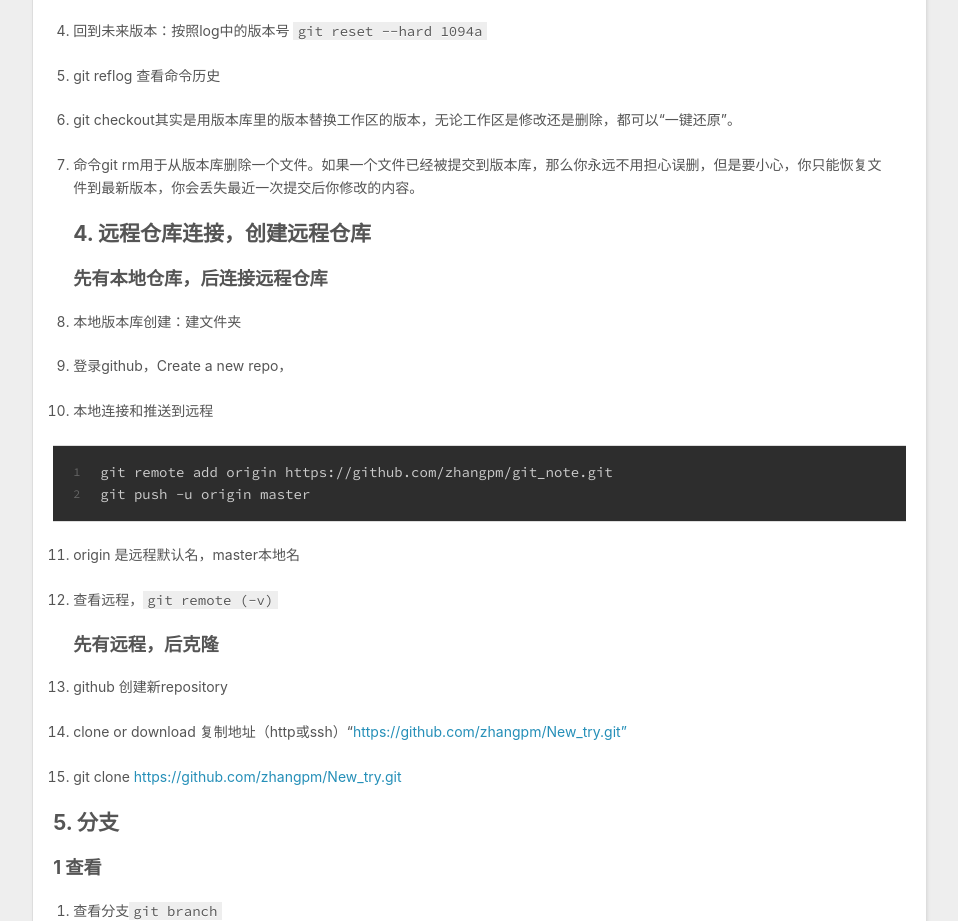
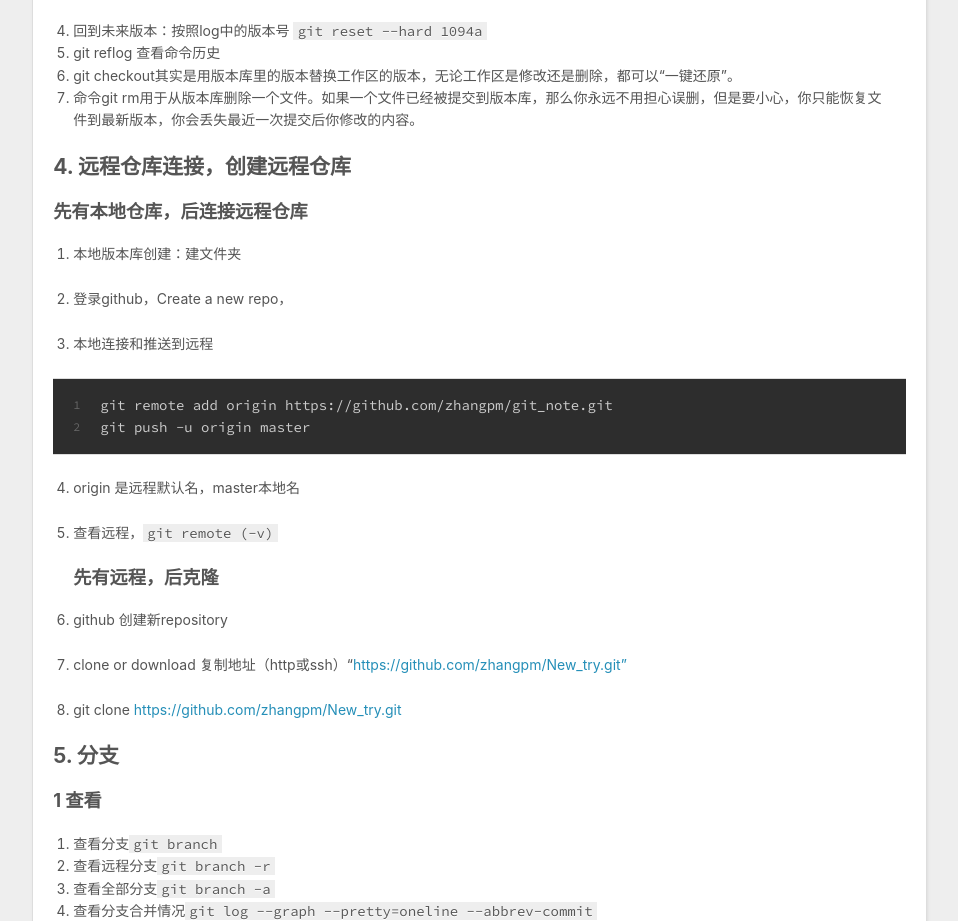
Before and after one commit to zhangpm/zhangpm.github.io, a plain HTML site: page 2019/06/09/git/index.html in a window 1280 px wide. Shown: the part 2262-3183 px from the top of the page, without its empty margins (8-966 px from the left). Drawn offline with nearby package versions, Linux system fonts and the light colour scheme.

Commit message:
Site updated: 2019-06-09 21:17:16

```diff
--- a/2019/06/09/git/index.html
+++ b/2019/06/09/git/index.html
@@ -16,7 +16,7 @@
 <meta property="og:locale" content="default">
 <meta property="og:image" content="http://yoursite.com/git_3part.png">
 <meta property="og:image" content="http://yoursite.com/git_reset.jpg">
-<meta property="og:updated_time" content="2019-06-09T13:13:42.155Z">
+<meta property="og:updated_time" content="2019-06-09T13:17:08.936Z">
 <meta name="twitter:card" content="summary">
 <meta name="twitter:title" content="GitHub_Learn">
 <meta name="twitter:description" content="GitHub_Learn https://git-scm.com/dochttps://www.liaoxuefeng.com/ git bash 基本命令同linux bash命令，如ls，mkdir，rm等  0. 三个区域 工作区（working Directory）：简单的理解你在电脑里能看到的目录。 暂存区（stage）：Git的版本库里存了很多东西，其中最重要的就是称为stage（或者">
@@ -134,14 +134,12 @@
 </ol>
 <p>慎用hard<br><img src="/git_reset.jpg" alt="Pic_dlog2" title="dlog"></p>
 <ol start="4">
-<li><p>回到未来版本：按照log中的版本号 <code>git reset --hard 1094a</code></p>
-</li>
-<li><p>git reflog 查看命令历史</p>
-</li>
-<li><p>git checkout其实是用版本库里的版本替换工作区的版本，无论工作区是修改还是删除，都可以“一键还原”。</p>
-</li>
-<li><p>命令git rm用于从版本库删除一个文件。如果一个文件已经被提交到版本库，那么你永远不用担心误删，但是要小心，你只能恢复文件到最新版本，你会丢失最近一次提交后你修改的内容。</p>
-<h2 id="4-远程仓库连接，创建远程仓库"><a href="#4-远程仓库连接，创建远程仓库" class="headerlink" title="4. 远程仓库连接，创建远程仓库"></a>4. 远程仓库连接，创建远程仓库</h2><h3 id="先有本地仓库，后连接远程仓库"><a href="#先有本地仓库，后连接远程仓库" class="headerlink" title="先有本地仓库，后连接远程仓库"></a>先有本地仓库，后连接远程仓库</h3></li>
+<li>回到未来版本：按照log中的版本号 <code>git reset --hard 1094a</code></li>
+<li>git reflog 查看命令历史</li>
+<li>git checkout其实是用版本库里的版本替换工作区的版本，无论工作区是修改还是删除，都可以“一键还原”。</li>
+<li>命令git rm用于从版本库删除一个文件。如果一个文件已经被提交到版本库，那么你永远不用担心误删，但是要小心，你只能恢复文件到最新版本，你会丢失最近一次提交后你修改的内容。</li>
+</ol>
+<h2 id="4-远程仓库连接，创建远程仓库"><a href="#4-远程仓库连接，创建远程仓库" class="headerlink" title="4. 远程仓库连接，创建远程仓库"></a>4. 远程仓库连接，创建远程仓库</h2><h3 id="先有本地仓库，后连接远程仓库"><a href="#先有本地仓库，后连接远程仓库" class="headerlink" title="先有本地仓库，后连接远程仓库"></a>先有本地仓库，后连接远程仓库</h3><ol>
 <li><p>本地版本库创建：建文件夹</p>
 </li>
 <li><p>登录github，Create a new repo，</p>
```
Also changed, not shown: index.html (+6 -8 lines).
